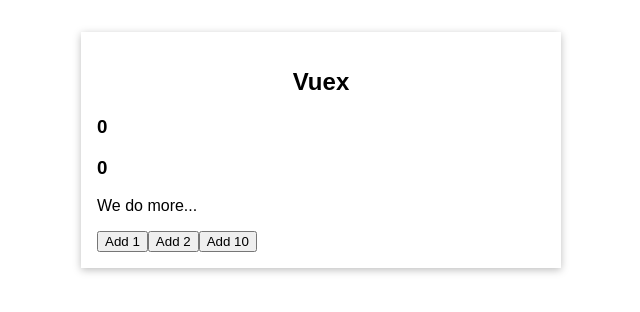
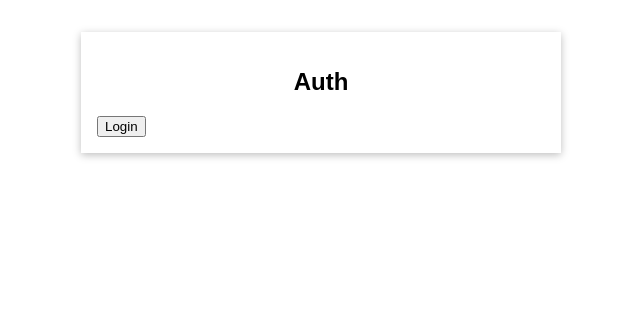
Before and after one commit to rpalvair/vue-formation, a Vue app in the folder vuex-01-starting-setup/: page / in a window 1280 px wide. Shown: the top 312 px of the page, without its empty margins (319-959 px from the left). Built offline with nearby package versions, Linux system fonts and the light colour scheme.

Commit message:
feat : Simple auth example with vuex

```diff
--- a/vuex-01-starting-setup/src/App.vue
+++ b/vuex-01-starting-setup/src/App.vue
@@ -1,9 +1,12 @@
 <template>
-  <base-container title="Vuex">
+  <base-container title="Vuex" v-if="isAuth">
     <the-counter></the-counter>
     <favorite-value></favorite-value>
     <change-counter></change-counter>
     <button @click="add(10)">Add 10</button>
+  </base-container>
+  <base-container title="Auth">
+    <user-auth></user-auth>
   </base-container>
 </template>
 
@@ -12,6 +15,7 @@ import BaseContainer from './components/BaseContainer.vue';
 import ChangeCounter from './components/ChangeCounter.vue';
 import FavoriteValue from './components/FavoriteValue.vue';
 import TheCounter from './components/TheCounter.vue';
+import UserAuth from './components/UserAuth.vue';
 
 export default {
   components: {
@@ -19,12 +23,18 @@ export default {
     TheCounter,
     ChangeCounter,
     FavoriteValue,
+    UserAuth,
   },
   methods: {
     add(value) {
       //this.$store.commit('increase', { value: 11 });
       // this.$store.commit({ type: 'increase', value: 1 });
       this.$store.dispatch({ type: 'increase', value: value });
+    },
+  },
+  computed: {
+    isAuth() {
+      return this.$store.getters.userIsAuthenticated;
     },
   },
 };
--- /dev/null
+++ b/vuex-01-starting-setup/src/components/UserAuth.vue
@@ -0,0 +1,22 @@
+<template>
+  <button v-if="!isAuth" @click="login">Login</button>
+  <button v-else @click="logout">Logout</button>
+</template>
+
+<script>
+export default {
+  methods: {
+    login() {
+      this.$store.dispatch('login');
+    },
+    logout() {
+      this.$store.dispatch('logout');
+    },
+  },
+  computed: {
+    isAuth() {
+      return this.$store.getters.userIsAuthenticated;
+    },
+  },
+};
+</script>
--- a/vuex-01-starting-setup/src/store.js
+++ b/vuex-01-starting-setup/src/store.js
@@ -3,7 +3,8 @@ import { createStore } from 'vuex'
 const store = createStore({
     state() {
         return {
-            counter: 0
+            counter: 0,
+            isLoggedIn: false
         }
     },
     mutations: {
@@ -14,6 +15,9 @@ const store = createStore({
         increase(state, payload) {
             console.log("increase with payload", payload)
             state.counter += payload.value
+        },
+        setAuth(state, payload) {
+            state.isLoggedIn = payload.isAuth
         }
     },
     getters: {
@@ -29,6 +33,9 @@ const store = createStore({
                 return 100
             }
             return finalCounter
+        },
+        userIsAuthenticated(state) {
+            return state.isLoggedIn
         }
     },
     actions: {
@@ -41,6 +48,12 @@ const store = createStore({
         increase(context, paylod) {
             console.log("increase action", context)
             context.commit('increase', paylod)
+        },
+        login(context) {
+            context.commit('setAuth', { isAuth: true })
+        },
+        logout(context) {
+            context.commit('setAuth', { isAuth: false })
         }
     }
 })
```
